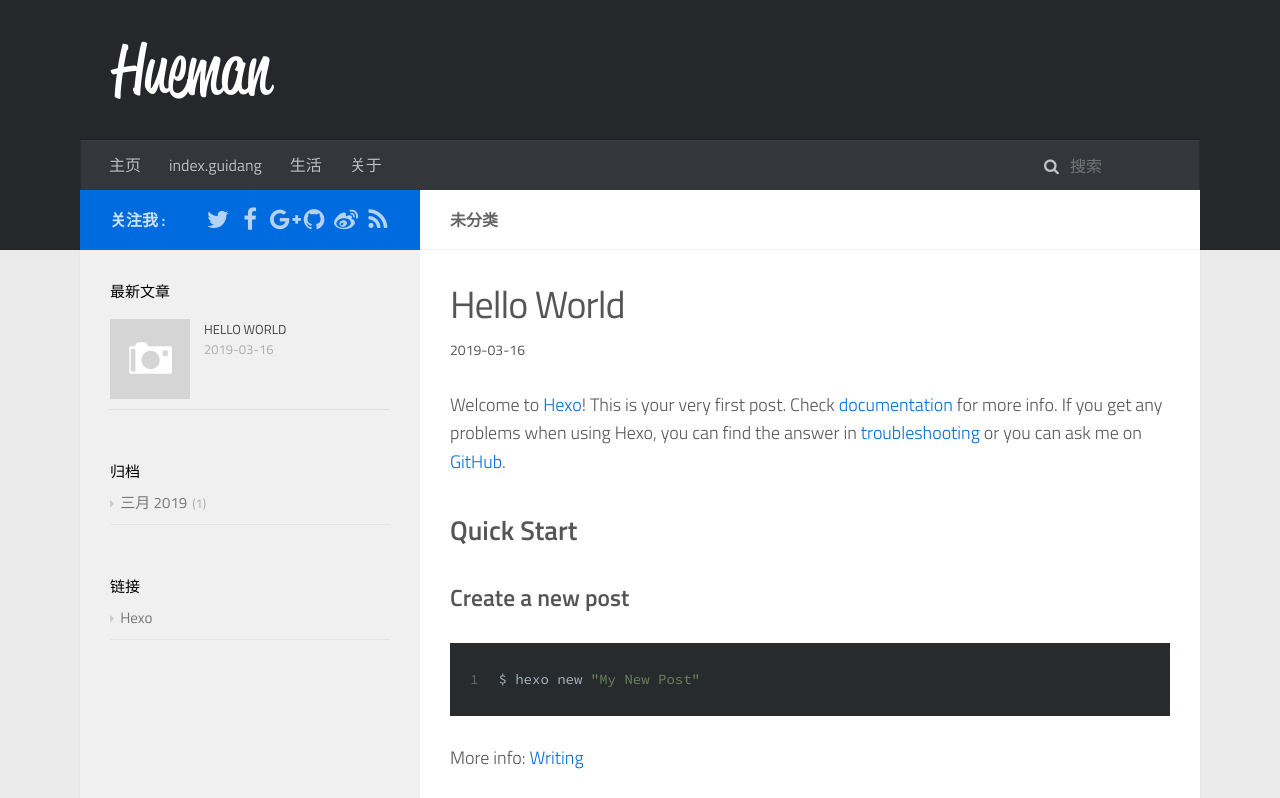
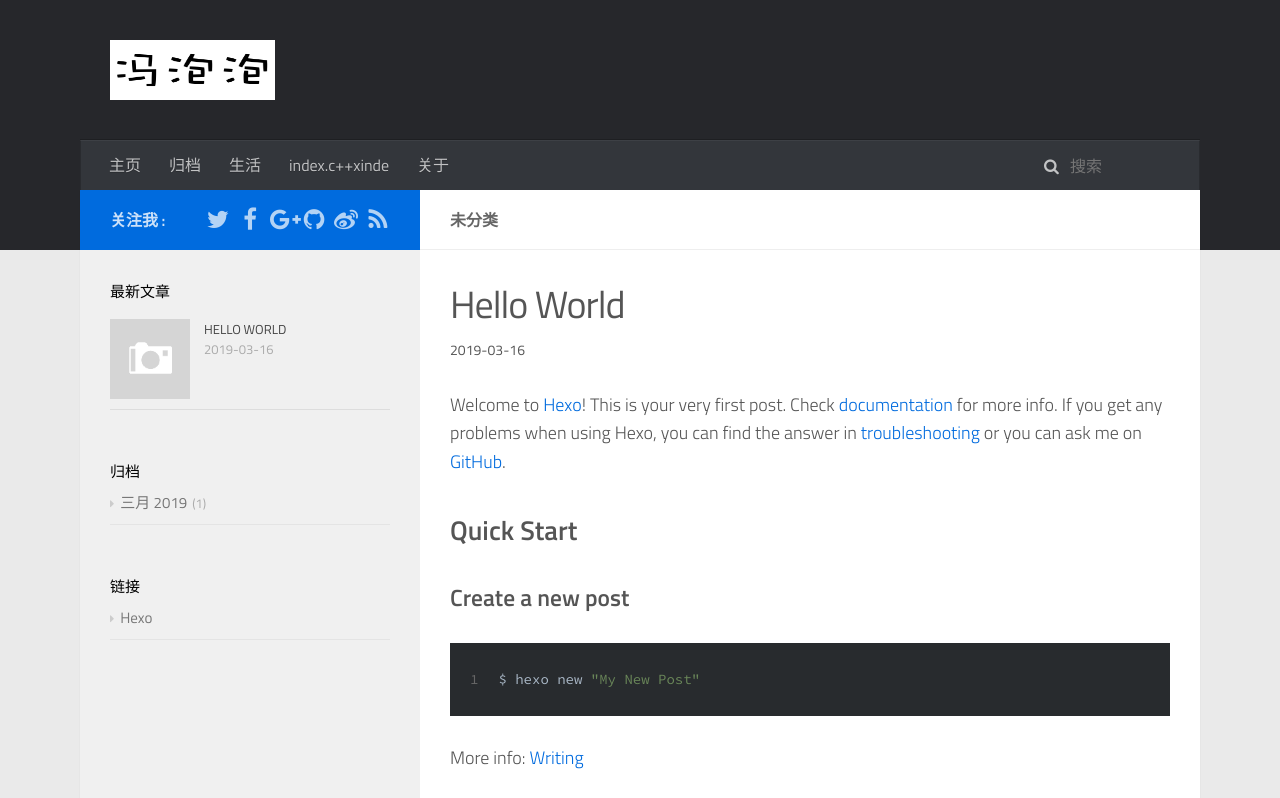
Before and after one commit to EdwardFeng1995/EdwardFeng1995.github.io, a plain HTML site: page 2019/03/16/hello-world/index.html in a window 1280 px wide. Shown: the top 798 px of the page. Drawn offline with Linux system fonts and the light colour scheme; no server answers; a script that the page names is missing.

Commit message:
Site updated: 2019-03-16 18:08:36

```diff
--- a/2019/03/16/hello-world/index.html
+++ b/2019/03/16/hello-world/index.html
@@ -75,11 +75,15 @@
 
 
                                 <li class="main-nav-list-item">
-                                    <a class="main-nav-list-link" href="/guidang">index.guidang</a>
+                                    <a class="main-nav-list-link" href="/guidang">归档</a>
                                 </li>
 
                                 <li class="main-nav-list-item">
                                     <a class="main-nav-list-link" href="/shenghuo">生活</a>
+                                </li>
+
+                                <li class="main-nav-list-item">
+                                    <a class="main-nav-list-link" href="/C++xinde">index.c++xinde</a>
                                 </li>
 
                                 <li class="main-nav-list-item">
@@ -189,7 +193,7 @@
 
 
 
-    <a data-url="http://yoursite.com/2019/03/16/hello-world/" data-id="cjtbbb9ed0000tdfkvgw2p6k3" class="article-share-link"><i class="fa fa-share"></i>分享到</a>
+    <a data-url="http://yoursite.com/2019/03/16/hello-world/" data-id="cjtbbw6aq0000y9fkr9kb4ier" class="article-share-link"><i class="fa fa-share"></i>分享到</a>
 <script>
     (function ($) {
         $('body').on('click', function() {
--- a/css/style.css
+++ b/css/style.css
@@ -276,7 +276,7 @@ code {
   padding: 10px 0;
   width: 165px;
   height: 60px;
-  background-image: url("images/logo-header.png");
+  background-image: url("images/冯泡泡.png");
   background-position: 0px 10px;
   background-repeat: no-repeat;
   -webkit-background-size: 165px 60px;
```
Also changed, not shown: archives/2019/03/index.html (+5 -1 lines), archives/2019/index.html (+5 -1 lines), archives/index.html (+5 -1 lines), index.html (+5 -1 lines), css/images/1552730743_511460.png (added), css/images/冯泡泡.png (added), css/images/图片1.png (added).
